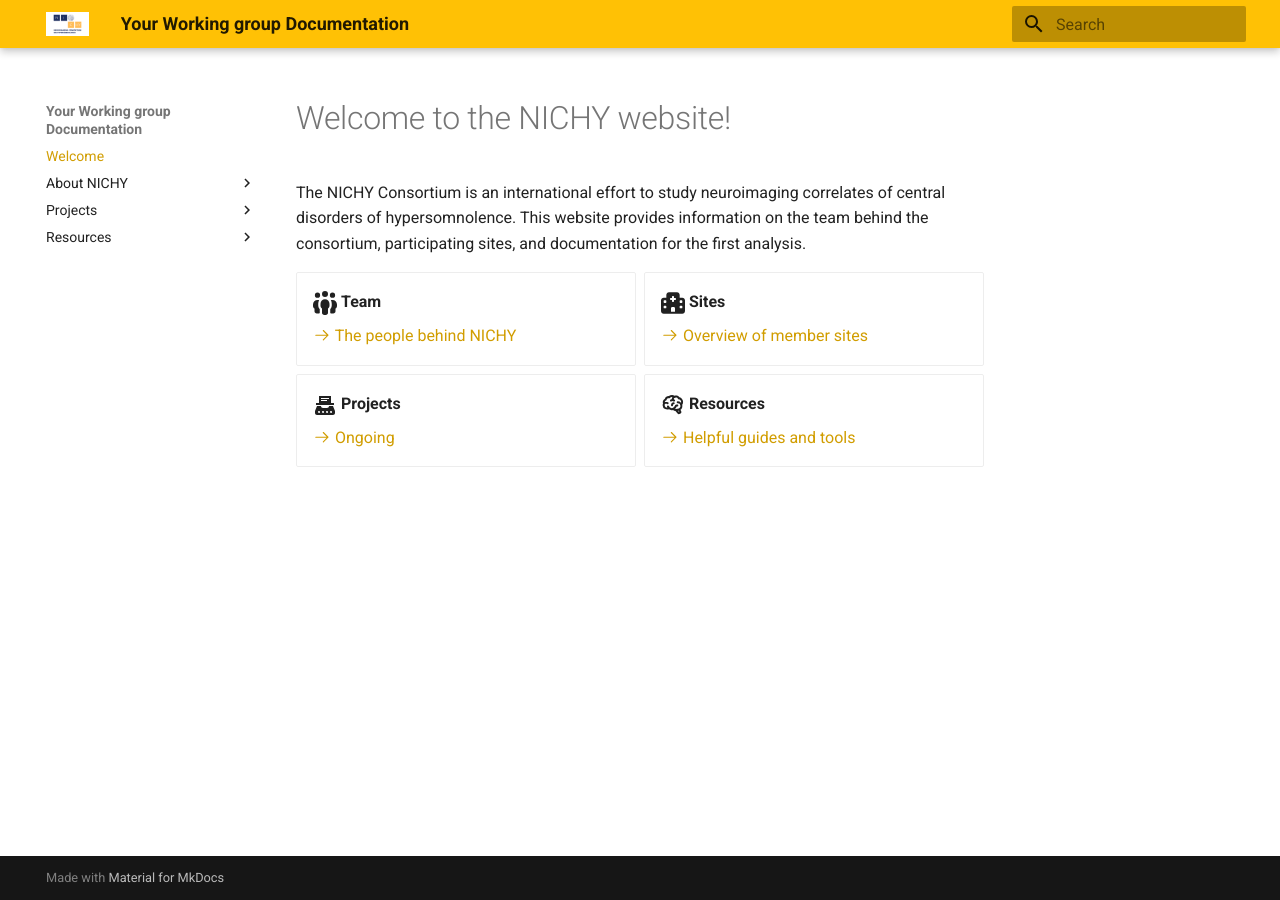
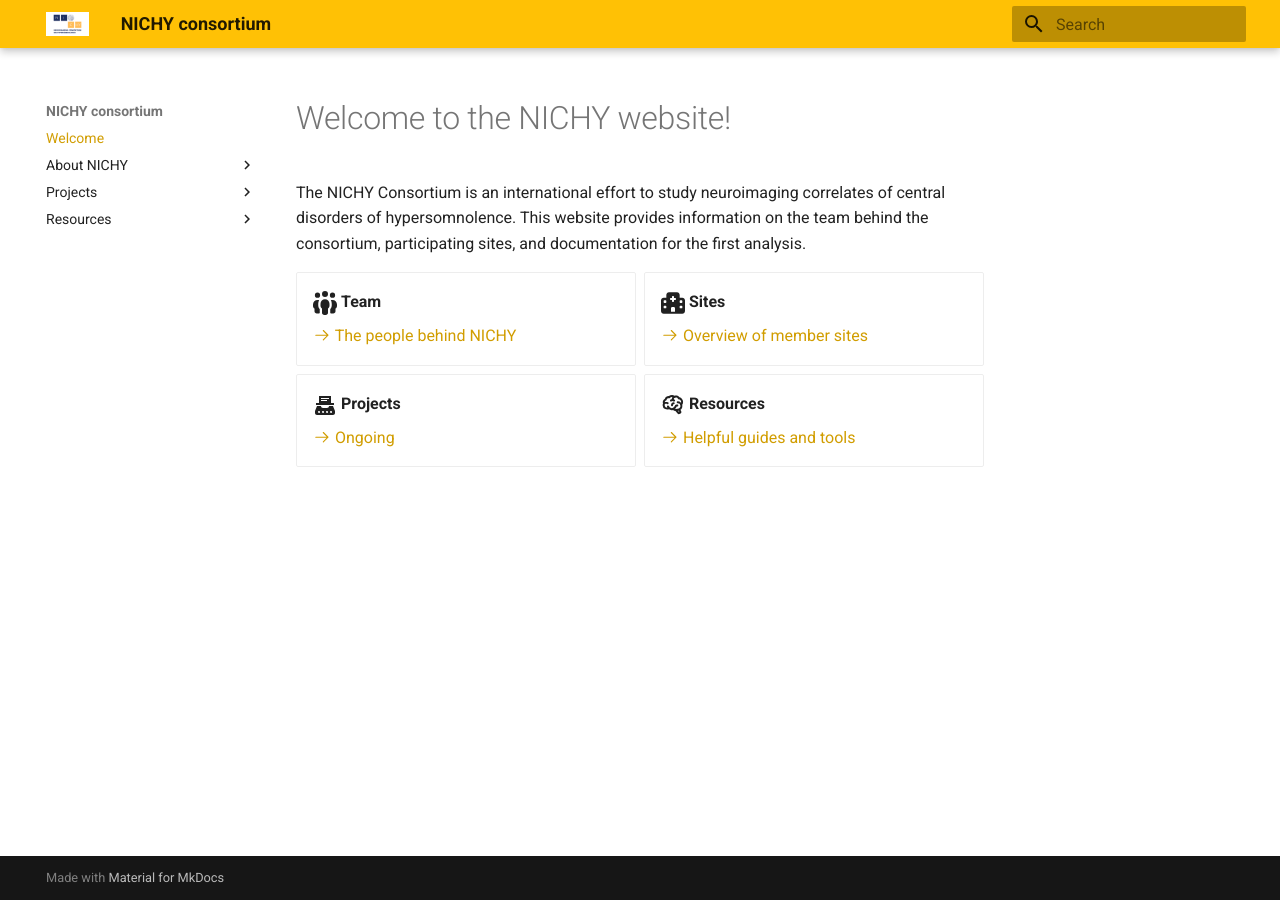
Before and after one commit to nichy-consortium/nichy, an MkDocs documentation site: the page built from docs/index.md, in a window 1280 px wide. Built offline with MkDocs 1.6.1 and Material for MkDocs 9.7.7, drawn with Linux system fonts in a browser that asks for light colours.

Commit message:
Update mkdocs.yml

```diff
--- a/mkdocs.yml
+++ b/mkdocs.yml
@@ -1,4 +1,4 @@
-site_name: Your Working group Documentation
+site_name: NICHY consortium
 theme:
   name: material
   logo: assets/logos/nichy_logo.png
```
